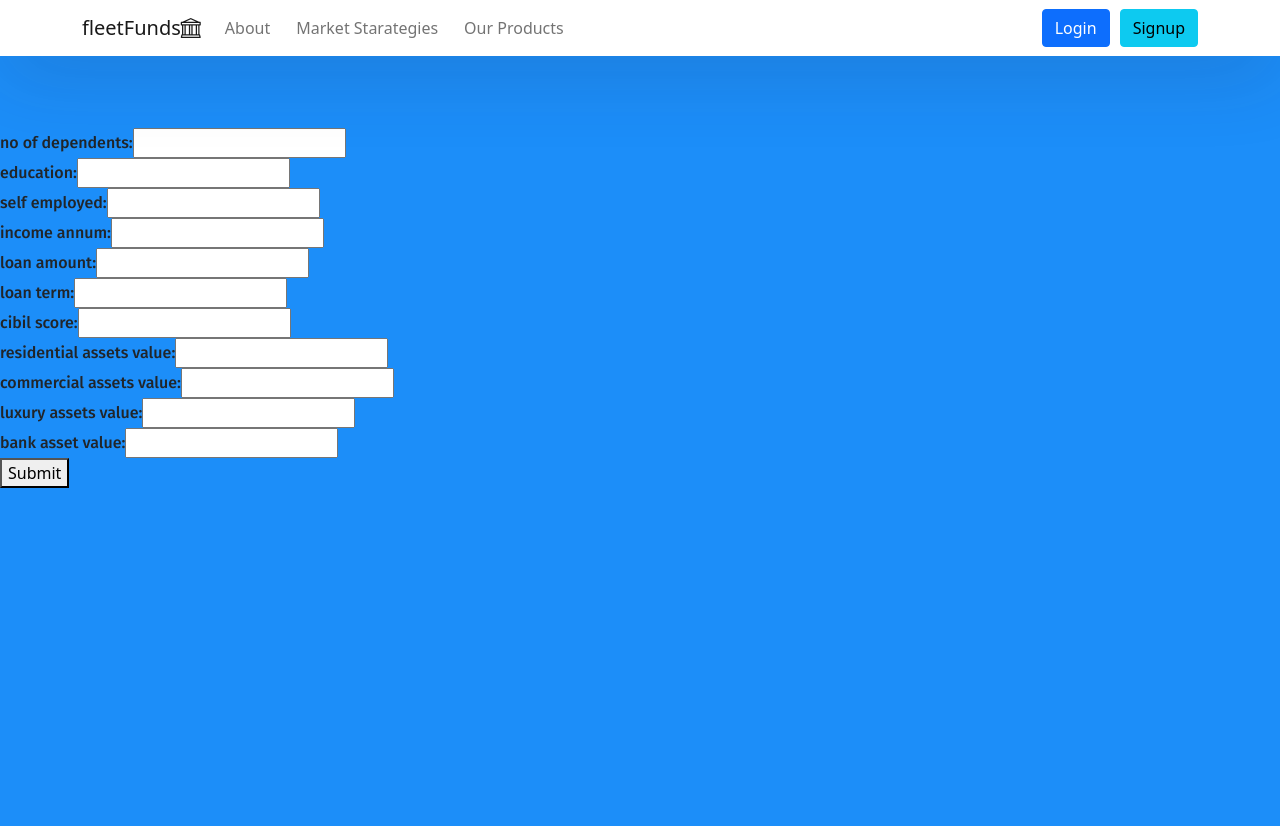
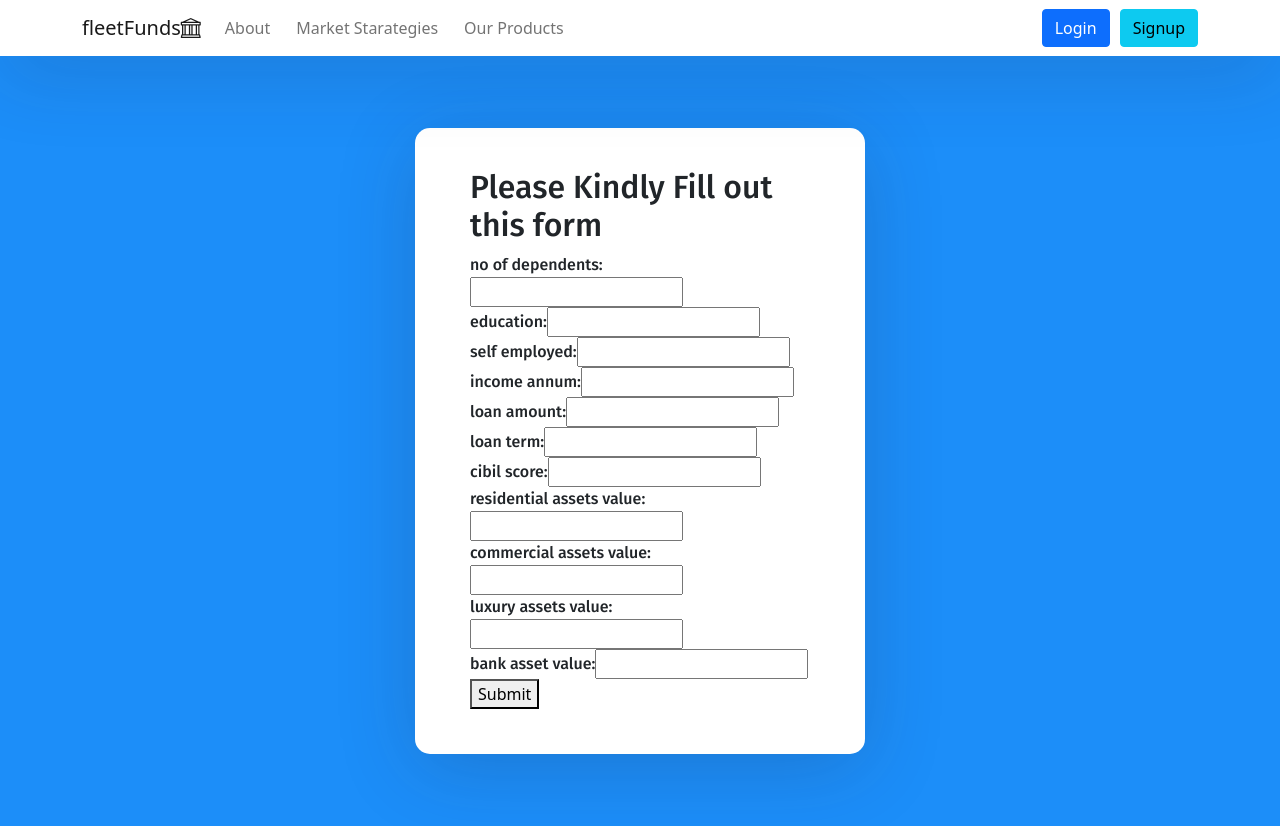
Before and after one commit to MajetySRHarsha/FleetFunds, a React (Create React App) app: page /form in a window 1280 px wide. Shown: the top 826 px of the page. Built offline with nearby package versions, Linux system fonts and the light colour scheme.

Commit message:
updated the form data

```diff
--- a/src/components/formdata.component.js
+++ b/src/components/formdata.component.js
@@ -36,7 +36,10 @@ class FormDataComponent extends Component {
 
     render() {
         return (
-            <form onSubmit={this.handleSubmit}>
+            <div className="auth-wrapper">
+
+                <form className="auth-inner" onSubmit={this.handleSubmit}>
+                    <h2>Please Kindly Fill out this form</h2>
                     {Object.keys(this.state).map((key) => (
                         <div key={key}>
                             <label>
@@ -52,6 +55,7 @@ class FormDataComponent extends Component {
                     ))}
                     <button type="submit">Submit</button>
                 </form>
+            </div>
         );
     }
 }
```
Lines whose indentation alone changed are shown as unchanged.
